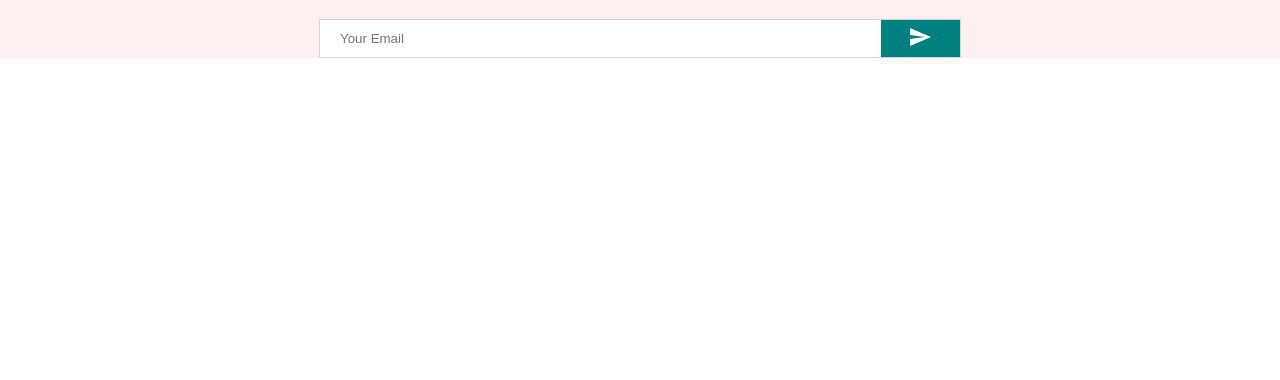
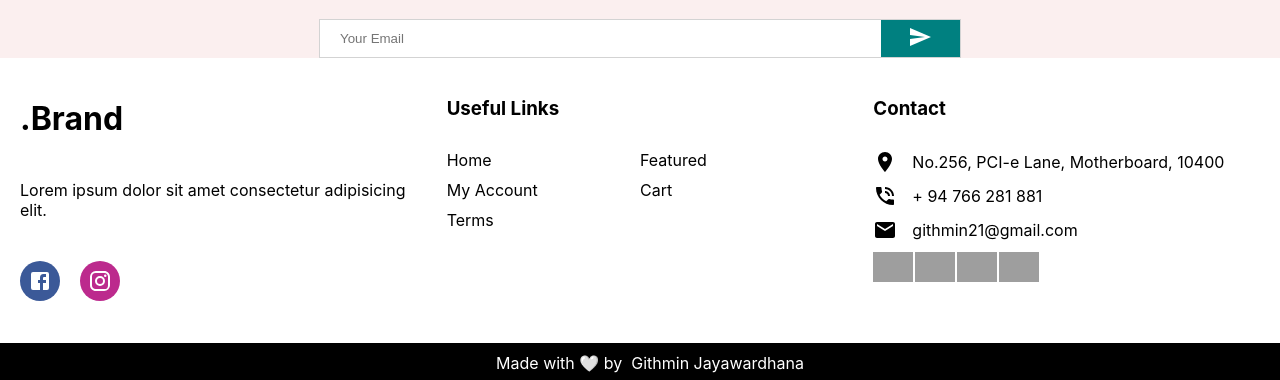
Before and after one commit to githmin/ecommerce-frontend-react, a React (Create React App) app: page / in a window 1280 px wide. Shown: the part 1800-2180 px from the top of the page. Before the commit the page ends 1858 px from the top, so only its background shows below. Built offline with nearby package versions, Linux system fonts and the light colour scheme; grey boxes are pictures that could not be loaded.

Commit message:
added footer

```diff
--- /dev/null
+++ b/src/components/Footer.jsx
@@ -0,0 +1,158 @@
+import React from "react";
+import styled from "styled-components";
+import FacebookIcon from "@mui/icons-material/Facebook";
+import InstagramIcon from "@mui/icons-material/Instagram";
+import LocationOnIcon from "@mui/icons-material/LocationOn";
+import PhoneInTalkIcon from "@mui/icons-material/PhoneInTalk";
+import MarkunreadIcon from "@mui/icons-material/Markunread";
+import { SafetyCheck } from "@mui/icons-material";
+
+const Container = styled.div`
+  display: flex;
+`;
+const Left = styled.div`
+  flex: 1;
+  display: flex;
+  flex-direction: column;
+  padding: 20px;
+`;
+
+const Logo = styled.h1``;
+
+const Desc = styled.p`
+  margin: 20px 0px;
+`;
+
+const SocialContainer = styled.div`
+  display: flex;
+`;
+
+const SocialIcon = styled.h1`
+  width: 40px;
+  height: 40px;
+  border-radius: 50%;
+  color: white;
+  background-color: #${(props) => props.color};
+  display: flex;
+  align-items: center;
+  justify-content: center;
+  margin-right: 20px;
+`;
+
+const Center = styled.div`
+  flex: 1;
+  padding: 20px;
+`;
+
+const Title = styled.h3`
+  margin-bottom: 30px;
+`;
+
+const List = styled.ul`
+  margin: 0;
+  padding: 0;
+  list-style: none;
+  display: flex;
+  flex-wrap: wrap;
+`;
+
+const ListItem = styled.li`
+  width: 50%;
+  margin-bottom: 10px;
+`;
+
+const Right = styled.div`
+  flex: 1;
+  padding: 20px;
+`;
+
+const ContactItem = styled.div`
+  margin-bottom: 10px;
+  display: flex;
+  align-items: center;
+`;
+const Payment = styled.img`
+  max-width: 40px;
+  margin-right: 2px;
+`;
+const PaymentContainer = styled.div``;
+
+const IconSpacer = styled.div`
+  width: 15px;
+`;
+
+const CreditContainer = styled.div`
+  width: 100%;
+  height: 100%;
+  padding: 10px;
+  display: flex;
+  justify-content: center;
+  align-content: center;
+  background-color: black;
+  color: white;
+
+  a {
+    text-decoration: none;
+    color: white;
+  }
+`;
+
+const Footer = () => {
+  return (
+    <div>
+      <Container>
+        <Left>
+          <Logo>.Brand</Logo>
+          <Desc>Lorem ipsum dolor sit amet consectetur adipisicing elit.</Desc>
+          <SocialContainer>
+            <SocialIcon color="3b5998">
+              <FacebookIcon />
+            </SocialIcon>
+            <SocialIcon color="bc2a8d">
+              <InstagramIcon />
+            </SocialIcon>
+          </SocialContainer>
+        </Left>
+
+        <Center>
+          <Title>Useful Links</Title>
+          <List>
+            <ListItem>Home</ListItem>
+            <ListItem>Featured</ListItem>
+            <ListItem>My Account</ListItem>
+            <ListItem>Cart</ListItem>
+            <ListItem>Terms</ListItem>
+          </List>
+        </Center>
+
+        <Right>
+          <Title>Contact</Title>
+          <ContactItem>
+            <LocationOnIcon />
+            <IconSpacer />
+            No.256, PCI-e Lane, Motherboard, 10400
+          </ContactItem>
+          <ContactItem>
+            <PhoneInTalkIcon /> <IconSpacer />+ 94 766 281 881
+          </ContactItem>
+          <ContactItem>
+            <MarkunreadIcon /> <IconSpacer />
+            githmin21@gmail.com
+          </ContactItem>
+          <PaymentContainer>
+            <Payment src="https://cdn-icons-png.flaticon.com/512/39/39196.png" />
+            <Payment src="https://cdn-icons-png.flaticon.com/512/8721/8721123.png" />
+            <Payment src="https://cdn-icons-png.flaticon.com/512/39/39223.png" />
+            <Payment src="https://cdn-icons-png.flaticon.com/512/39/39022.png" />
+          </PaymentContainer>
+        </Right>
+      </Container>
+      <CreditContainer>
+        Made with 🤍 by &nbsp;
+        <a href="https://github.com/githmin"> Githmin Jayawardhana</a>
+      </CreditContainer>
+    </div>
+  );
+};
+
+export default Footer;
--- a/src/pages/Home.jsx
+++ b/src/pages/Home.jsx
@@ -1,22 +1,24 @@
-import React from 'react'
-import { Announcements } from '../components/Announcements'
-import Categories from '../components/Categories'
-import Navbar from '../components/Navbar'
-import { Newsletter } from '../components/Newsletter'
-import { Products } from '../components/Products'
-import Slider from '../components/Slider'
+import React from "react";
+import { Announcements } from "../components/Announcements";
+import Categories from "../components/Categories";
+import Footer from "../components/Footer";
+import Navbar from "../components/Navbar";
+import { Newsletter } from "../components/Newsletter";
+import { Products } from "../components/Products";
+import Slider from "../components/Slider";
 
 const Home = () => {
   return (
     <div>
-      <Announcements/>
-      <Navbar/>
-      <Slider/>
-      <Categories/>
-      <Products/>
-      <Newsletter/>
-      </div>
-  )
-}
+      <Announcements />
+      <Navbar />
+      <Slider />
+      <Categories />
+      <Products />
+      <Newsletter />
+      <Footer />
+    </div>
+  );
+};
 
-export default Home
+export default Home;
```
